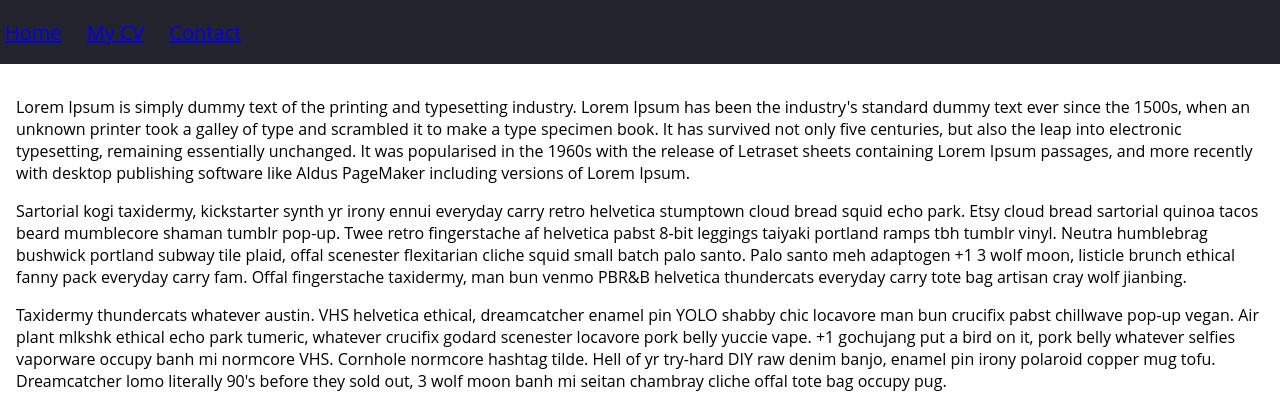
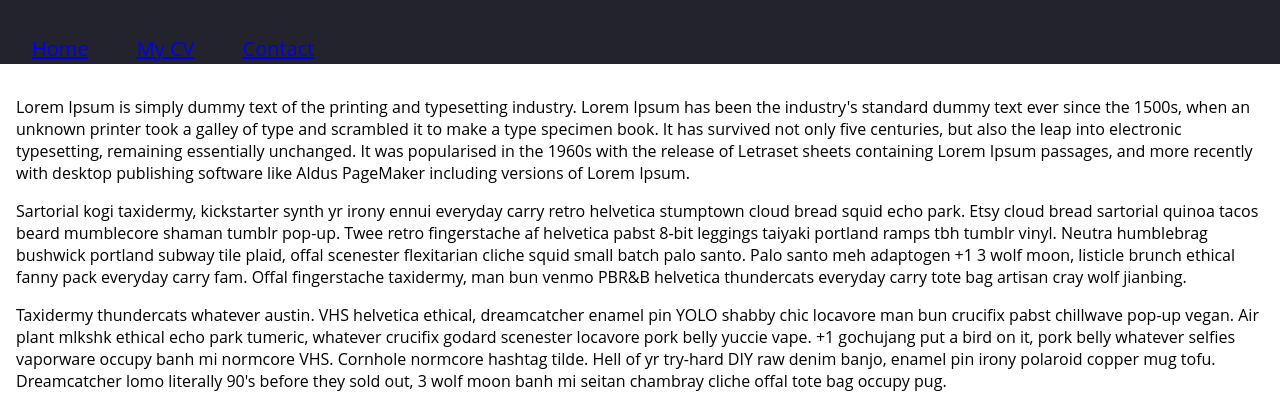
Before and after one commit to MatiWall/Webside, a PHP site: page / in a window 1280 px wide. Shown: the top 409 px of the page. Run offline with PHP 8.4, Linux system fonts and the light colour scheme.

Commit message:
Navbar restart26

```diff
--- a/css/styling.css
+++ b/css/styling.css
@@ -37,7 +37,7 @@ main {
 
 .navbar-nav {
     list-style: none;
-    padding: 0;
+    padding: 1rem;
     margin: 0;
     display: flex;
     flex-direction: row;
@@ -48,6 +48,6 @@ main {
 }
 
 .navbar-nav li {
-    margin-right: 20px;
-    padding-left: 5px;
+    margin-right: 2rem;
+    padding-left: 1rem;
 }
```
